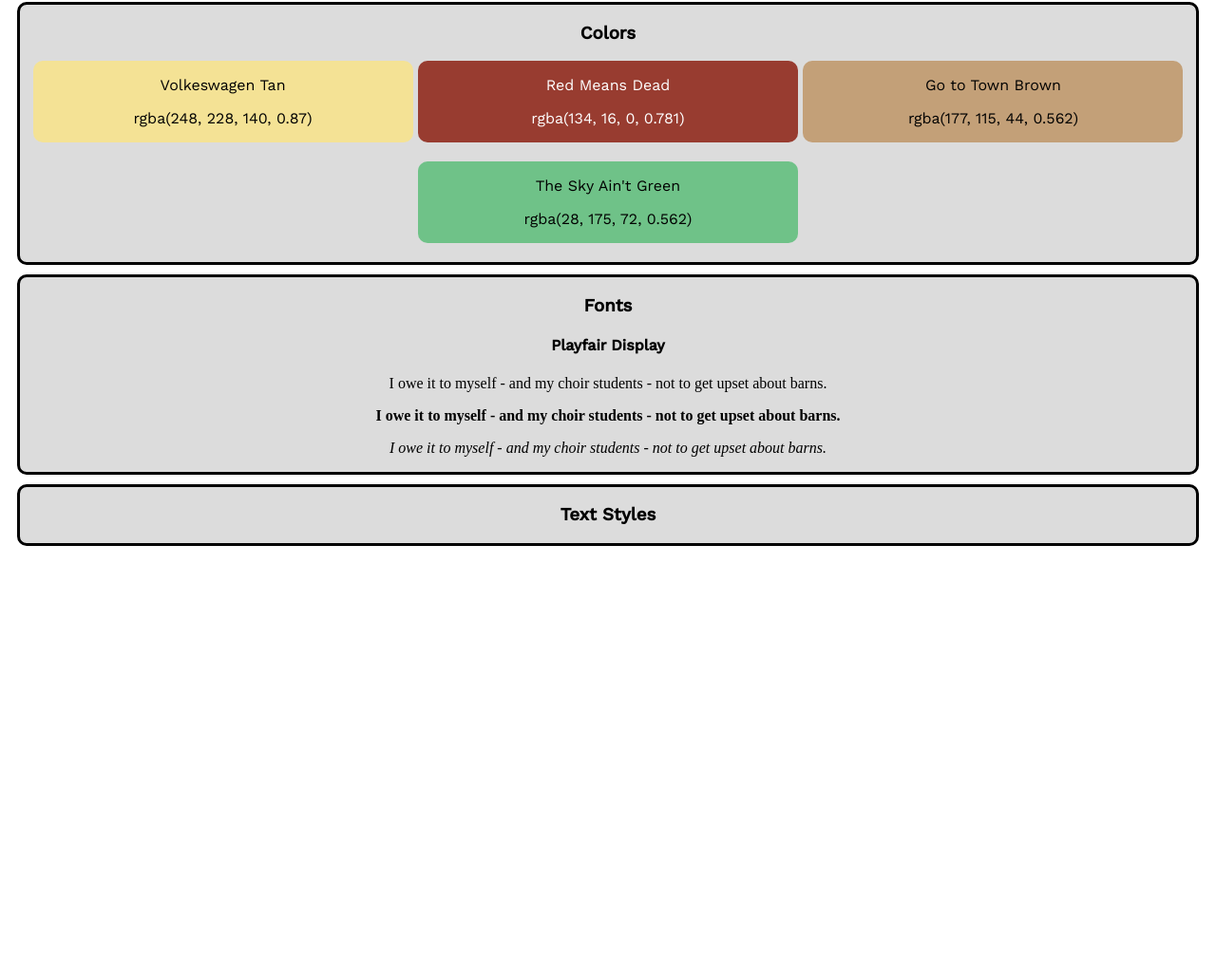
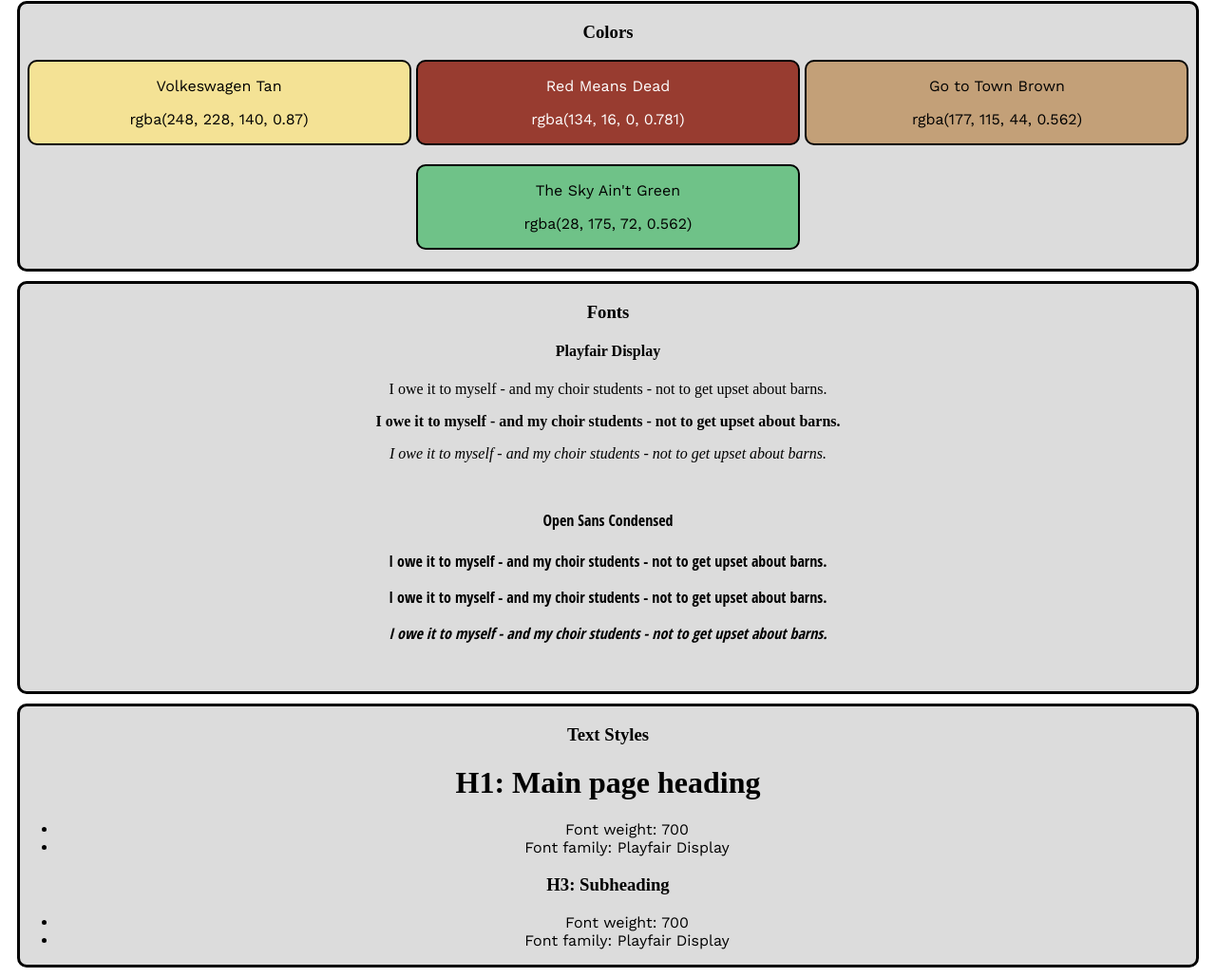
Before and after one commit to tulloch022/Style-Guide, a plain HTML site: page index.html in a window 1280 px wide. Shown: the part 79-1108 px from the top of the page at 95% size. Before the commit the page ends 800 px from the top, so only its background shows below. Drawn offline with nearby package versions, Linux system fonts and the light colour scheme.

Commit message:
fully structured and stylized guide

```diff
--- a/index.html
+++ b/index.html
@@ -4,6 +4,7 @@
     <meta charset='UTF-8'/>
     <title>My Style Guide</title>
     <link rel="stylesheet" href="resources/styles.css">
+    <link href="https://fonts.googleapis.com/css2?family=Space+Mono&family=Work+Sans:wght@400;500&display=swap" rel="stylesheet">
     <link href="https://fonts.googleapis.com/css2?family=Space+Mono&family=Work+Sans:wght@400;500&display=swap" rel="stylesheet">
   </head>
   <body>
@@ -32,13 +33,34 @@
     <div class="container">
       <h3>Fonts</h3>
         <div class="fonts-container">
-            <h4>Playfair Display</h4>
+            <h4 class="playfair">Playfair Display</h4>
             <p class="playfair">I owe it to myself - and my choir students - not to get upset about barns.</p>
             <p class="playfair"><strong>I owe it to myself - and my choir students - not to get upset about barns.</strong></p>
             <p class="playfair"><em>I owe it to myself - and my choir students - not to get upset about barns.</em></p>
         </div>
+        <div class="fonts-container">
+            <h4 class="open-sans-condensed">Open Sans Condensed</h4>
+            <p class="open-sans-condensed">I owe it to myself - and my choir students - not to get upset about barns.</p>
+            <p class="open-sans-condensed"><strong>I owe it to myself - and my choir students - not to get upset about barns.</strong></p>
+            <p class="open-sans-condensed"><em>I owe it to myself - and my choir students - not to get upset about barns.</em></p>
+        </div>
     </div>
     <div class="container">
       <h3>Text Styles</h3>
+        <div class="styles-container">
+            <h1>H1: Main page heading</h1>
+            <ul>
+                <li class="style-description">Font weight: 700</li>
+                <li class="style-description">Font family: Playfair Display</li>
+            </ul>
+        </div>
+        <div class="styles-container">
+            <h3>H3: Subheading</h2>
+            <ul>
+                <li class="style-description">Font weight: 700</li>
+                <li class="style description">Font family: Playfair Display</li>
+            </ul>
+        </div>
     </div>
   </body>
+</html>
--- a/resources/styles.css
+++ b/resources/styles.css
@@ -3,6 +3,16 @@ body {
     font-family: 'Work Sans', sans-serif;
 }
 
+
+h1 {
+    font-weight: 700;
+    font-family: "Playfair Display";
+}
+
+h3 {
+    fontweight: 700;
+    font-family: "Playfair Display";
+}
 
 h1, h3 {
     text-align: center;
@@ -22,6 +32,9 @@ h1, h3 {
     text-align: center;
     margin-bottom: 20px;
     border-radius: 10px;
+    border-style: solid;
+    border-color: black;
+    border-width: 2px;
 }
 
 .tan {
@@ -43,7 +56,15 @@ h1, h3 {
 
 
 
+.fonts-container {
+    margin-bottom: 50px;
+}
+
 
 .playfair {
-    font-family: "Playfair Display"
+    font-family: "Playfair Display";
 }
+
+.open-sans-condensed {
+    font-family: "Open Sans Condensed";
+}
```
